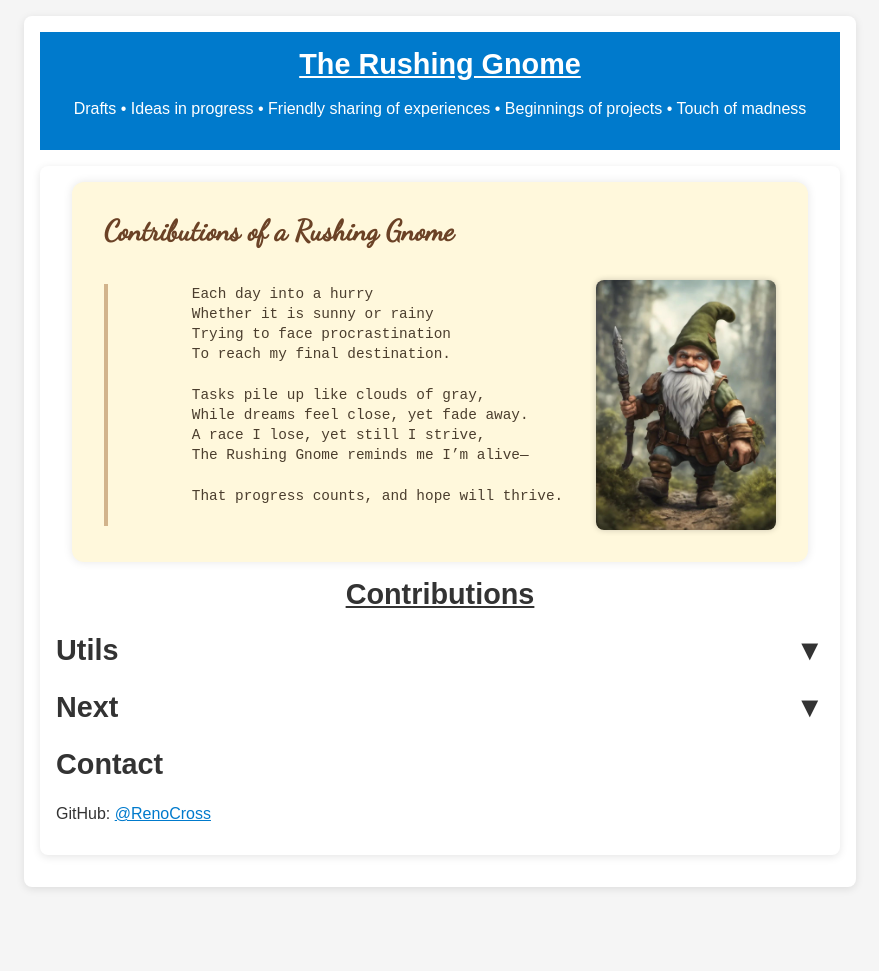
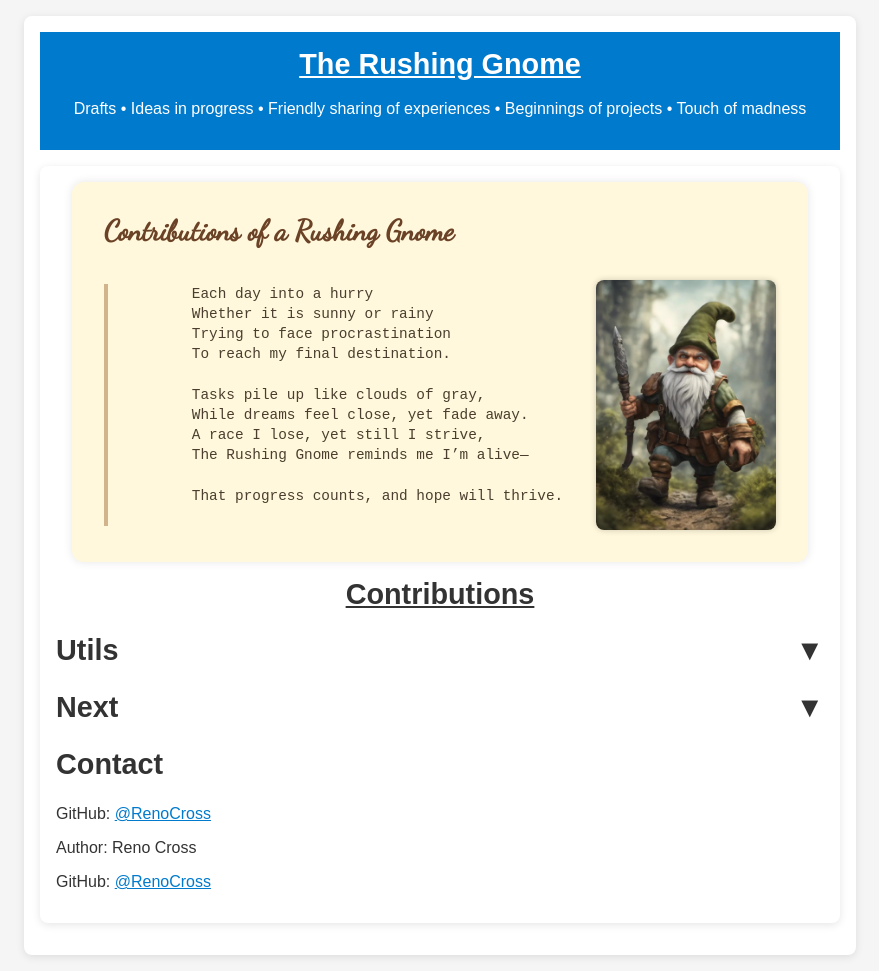
Before and after one commit to RenoCross/the-rushing-gnome, a Jekyll site: the page built from index.html, in a window 1280 px wide. Shown: the whole page, without its empty margins (200-1079 px from the left). Built offline with Jekyll 4.4.1, drawn with Linux system fonts in a browser that asks for light colours; before the commit the page ends 903 px from its top, so only the background shows below that.

Commit message:
Update index.html

```diff
--- a/index.html
+++ b/index.html
@@ -70,4 +70,10 @@ title: ""
     <h2>Contact</h2>
     <p>GitHub: <a href="https://github.com/RenoCross" target="_blank">@RenoCross</a></p>
   </section>
+
+<footer>
+  <p>Author: Reno Cross</p>
+  <p>GitHub: <a href="https://github.com/RenoCross" target="_blank">@RenoCross</a></p>
+</footer>
+
 </main>
```
